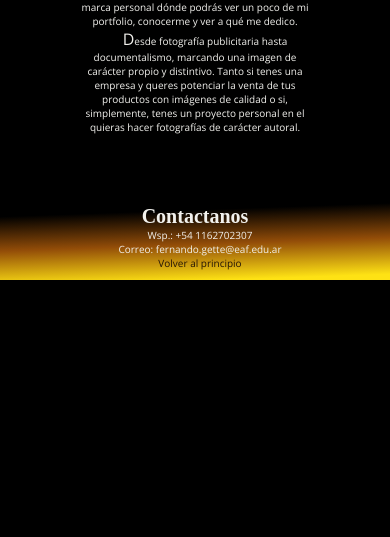
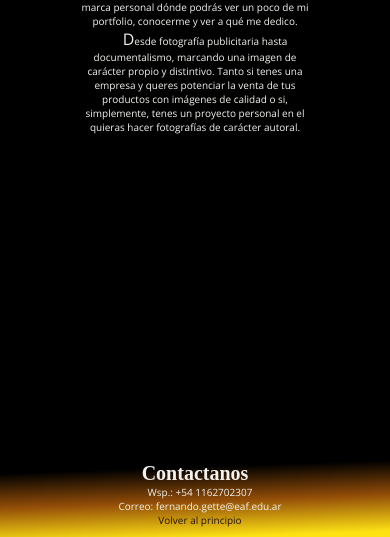
Before and after one commit to StopTempoGitHub/RepositorioStopTempo, a website: page index.html in a window 390 px wide. Shown: the part 307-844 px from the top of the page. Drawn offline with nearby package versions, Linux system fonts and the light colour scheme; a web font is replaced by a local one.

Commit message:
10mo commit Barra de nav personalizada

```diff
--- a/sass/misc/_mediasquery.scss
+++ b/sass/misc/_mediasquery.scss
@@ -279,6 +279,9 @@
         grid-template-rows: auto;
         justify-content: center;
         text-align: center;
+        position: fixed;
+        bottom: 0px; width: 100%;
+        /*con "position fixed, bottom 0 y width 100%" se resuelve en gran medida el problema de que el footer suba en la página. Sin embargo hay que desarrollar otros media query para terminar de corregir.*/
 
         .footerInfo {
             h2 {
--- a/sass/misc/_normalize.scss
+++ b/sass/misc/_normalize.scss
@@ -10,3 +10,24 @@ html {
     font-size: 62.5%; /*Esta define el tamaño de los "em" y "rem" a 10px. "rem" es una unidad de medida que siempre va a hacer caso a la medida establecida en el html. "em" es una unidad de medida relativa; hará caso a la medida establecida en el html, salvo que el padre tenga otra medida establecida*/
 }
 /*Fin NORMALIZE*/
+
+/* Barra de navegación vertical */
+
+body::-webkit-scrollbar {
+    appearance: none;
+    background-color: rgba($colorDos, 0)
+}
+
+body::-webkit-scrollbar:vertical {
+    width:12px;
+}
+
+body::-webkit-scrollbar-button:increment,body::-webkit-scrollbar-button {
+    display: none;
+}
+
+body::-webkit-scrollbar-thumb {
+    background: radial-gradient(rgba(254,226,20,1) 6%, rgba(147,77,8,1) 43%, rgba(0,0,0,1) 78%);
+    border-radius: 20px;
+}
+/* Fin Barra de navegación vertical*/
```
Also changed, not shown: index.html (+1 -0 lines), css/style.css.
